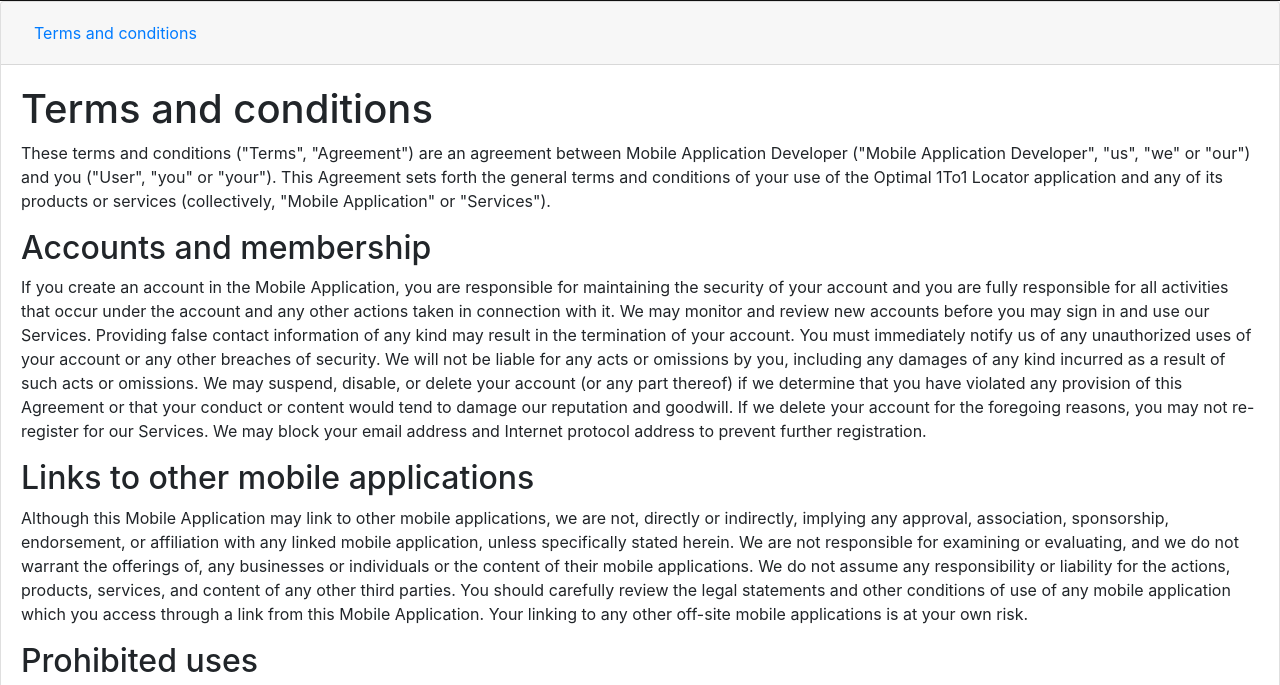
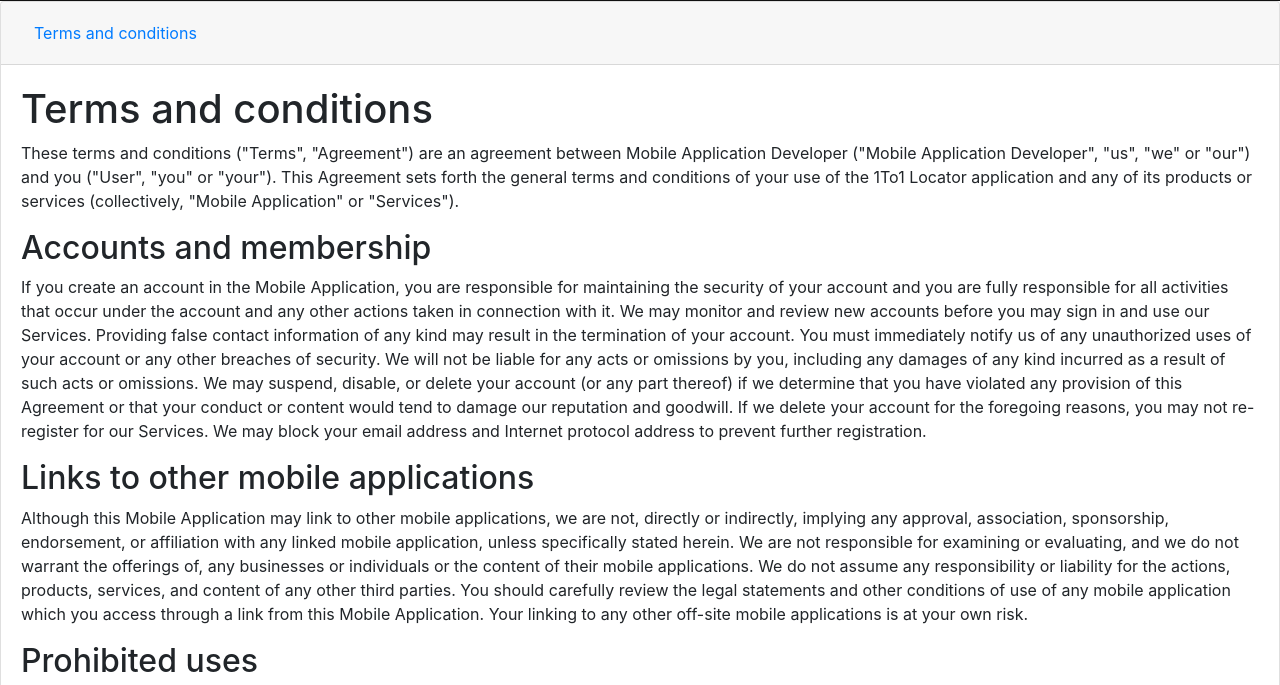
Before and after one commit to Subhajitde/OneToOne_Locator, a plain HTML site: page index.html in a window 1280 px wide. Shown: the part 65-750 px from the top of the page. Drawn offline with nearby package versions, Linux system fonts and the light colour scheme.

Commit message:
Update index.html

```diff
--- a/index.html
+++ b/index.html
@@ -33,7 +33,7 @@
     <div id="collapseOne" class="collapse show" aria-labelledby="headingOne" data-parent="#accordion">
       <div class="card-body">
         <h1>Terms and conditions</h1>
-<p>These terms and conditions (&quot;Terms&quot;, &quot;Agreement&quot;) are an agreement between Mobile Application Developer (&quot;Mobile Application Developer&quot;, &quot;us&quot;, &quot;we&quot; or &quot;our&quot;) and you (&quot;User&quot;, &quot;you&quot; or &quot;your&quot;). This Agreement sets forth the general terms and conditions of your use of the Optimal 1To1 Locator application and any of its products or services (collectively, &quot;Mobile Application&quot; or &quot;Services&quot;).</p>
+<p>These terms and conditions (&quot;Terms&quot;, &quot;Agreement&quot;) are an agreement between Mobile Application Developer (&quot;Mobile Application Developer&quot;, &quot;us&quot;, &quot;we&quot; or &quot;our&quot;) and you (&quot;User&quot;, &quot;you&quot; or &quot;your&quot;). This Agreement sets forth the general terms and conditions of your use of the 1To1 Locator application and any of its products or services (collectively, &quot;Mobile Application&quot; or &quot;Services&quot;).</p>
 <h2>Accounts and membership</h2>
 <p>If you create an account in the Mobile Application, you are responsible for maintaining the security of your account and you are fully responsible for all activities that occur under the account and any other actions taken in connection with it. We may monitor and review new accounts before you may sign in and use our Services. Providing false contact information of any kind may result in the termination of your account. You must immediately notify us of any unauthorized uses of your account or any other breaches of security. We will not be liable for any acts or omissions by you, including any damages of any kind incurred as a result of such acts or omissions. We may suspend, disable, or delete your account (or any part thereof) if we determine that you have violated any provision of this Agreement or that your conduct or content would tend to damage our reputation and goodwill. If we delete your account for the foregoing reasons, you may not re-register for our Services. We may block your email address and Internet protocol address to prevent further registration.</p>
 <h2>Links to other mobile applications</h2>
```
